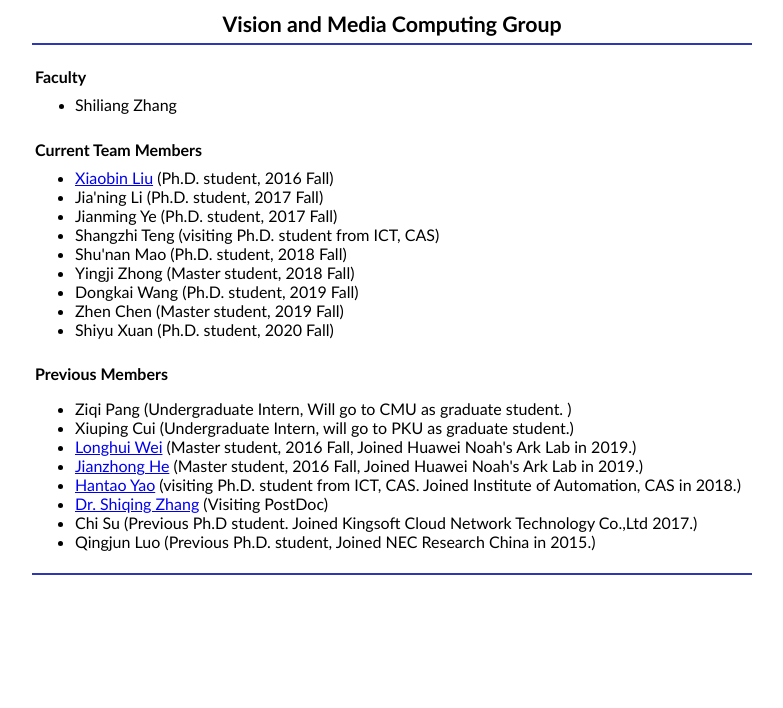
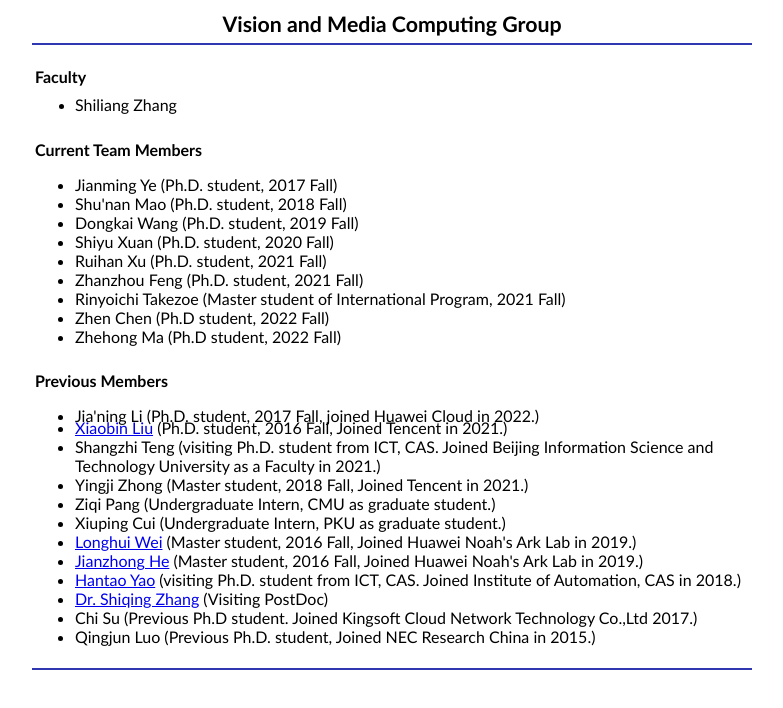
Before and after one commit to pkuvmc/pkuvmc.github.io, a plain HTML site: page team/team.html in a window 1280 px wide. Shown: the whole page, without its empty margins (248-1031 px from the left). Drawn offline with Linux system fonts and the light colour scheme.

Commit message:
Update team.html

```diff
--- a/team/team.html
+++ b/team/team.html
@@ -46,15 +46,15 @@
   <tr>
     <td><p class="text"><b>Current Team Members</p></b>
       <ul>
-        <li style="margin-top:-5pt" class="text"><a href="https://liu-xb.github.io/" target="_parent">Xiaobin Liu</a> (Ph.D. student, 2016 Fall)</li>
-        <li class="text">Jia'ning Li (Ph.D. student, 2017 Fall)</li>
-        <li class="text">Jianming Ye (Ph.D. student, 2017 Fall)</li>
-    <li class="text">Shangzhi Teng (visiting Ph.D. student from ICT, CAS)</li>
+    <li class="text">Jianming Ye (Ph.D. student, 2017 Fall)</li>
     <li class="text">Shu'nan Mao (Ph.D. student, 2018 Fall)</li>
-    <li class="text">Yingji Zhong (Master student, 2018 Fall)</li>
     <li class="text">Dongkai Wang (Ph.D. student, 2019 Fall)</li>
-    <li class="text">Zhen Chen (Master student, 2019 Fall)</li>
     <li class="text">Shiyu Xuan (Ph.D. student, 2020 Fall)</li>
+    <li class="text">Ruihan Xu (Ph.D. student, 2021 Fall)</li>
+    <li class="text">Zhanzhou Feng (Ph.D. student, 2021 Fall)</li>
+    <li class="text">Rinyoichi Takezoe (Master student of International Program, 2021 Fall)</li>
+    <li class="text">Zhen Chen (Ph.D student, 2022 Fall)</li>
+    <li class="text">Zhehong Ma (Ph.D student, 2022 Fall)</li>
 
     </ul></td>
   </tr>
@@ -64,8 +64,12 @@
   <tr>
     <td><p class="text"><b>Previous Members</p></b>
     <ul>
-      <li class="text">Ziqi Pang (Undergraduate Intern, Will go to CMU as graduate student. )</li>
-      <li class="text">Xiuping Cui (Undergraduate Intern, will go to PKU as graduate student.)</li>
+      <li class="text">Jia'ning Li (Ph.D. student, 2017 Fall, joined Huawei Cloud in 2022.)</li>
+      <li style="margin-top:-5pt" class="text"><a href="https://liu-xb.github.io/" target="_parent">Xiaobin Liu</a> (Ph.D. student, 2016 Fall, Joined Tencent in 2021.)</li>
+      <li class="text">Shangzhi Teng (visiting Ph.D. student from ICT, CAS. Joined Beijing Information Science and Technology University as a Faculty in 2021.)</li>
+      <li class="text">Yingji Zhong (Master student, 2018 Fall, Joined Tencent in 2021.)</li>
+      <li class="text">Ziqi Pang (Undergraduate Intern, CMU as graduate student.)</li>
+      <li class="text">Xiuping Cui (Undergraduate Intern, PKU as graduate student.)</li>
       <li class="text"><a href="https://joinwei-pku.github.io/longhuiwei.github.io/" target="_parent">Longhui Wei</a> (Master student, 2016 Fall, Joined Huawei Noah's Ark Lab in 2019.)</li>
       <li class="text"><a href="http://home.jianzhonghe.cn" target="_parent">Jianzhong He</a> (Master student, 2016 Fall, Joined Huawei Noah's Ark Lab in 2019.)</li>
       <li class="text"><a href="http://www.yaohantao.com/" target="_parent">Hantao Yao</a> (visiting Ph.D. student from ICT, CAS. Joined Institute of Automation, CAS in 2018.)</li>
```
